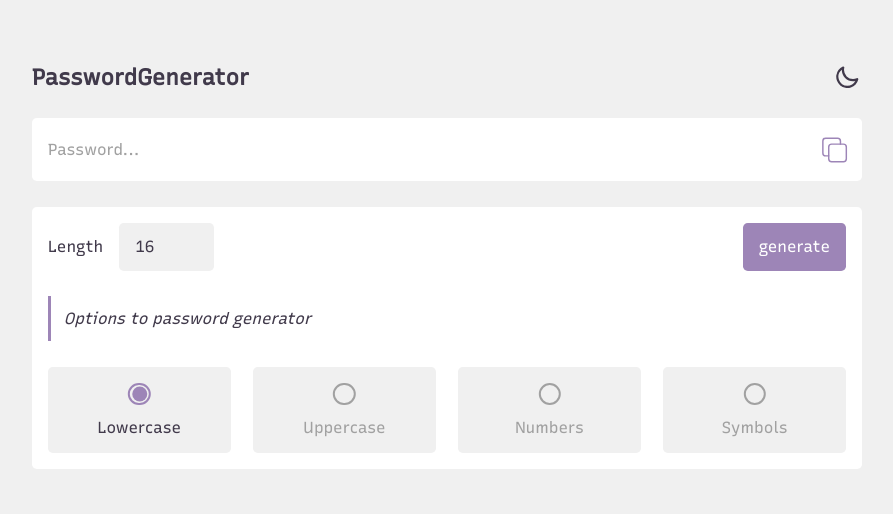
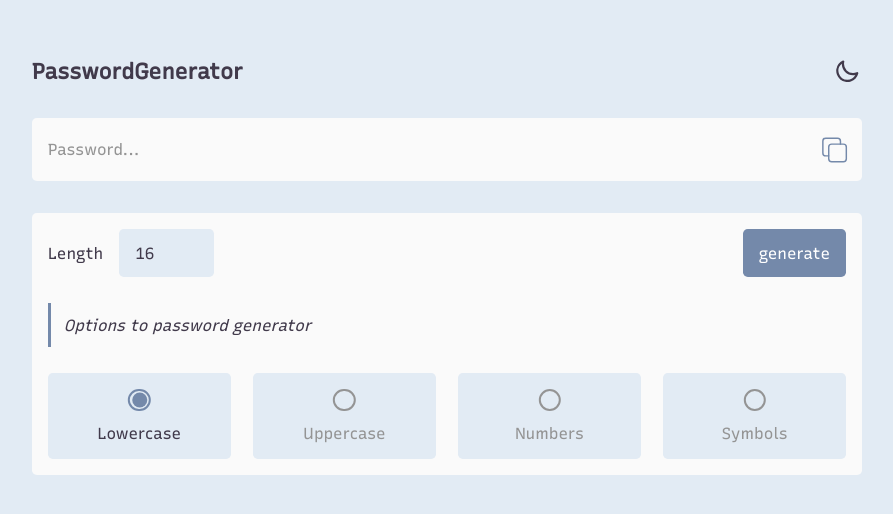
Before and after one commit to wilianch/password-generator, a React (Create React App) app: page / in a window 1280 px wide. Shown: the part 134-648 px from the top of the page, without its empty margins (193-1086 px from the left). Built offline with nearby package versions, Linux system fonts and the light colour scheme.

Commit message:
changes theme to app

```diff
--- a/src/components/Popup/index.jsx
+++ b/src/components/Popup/index.jsx
@@ -1,9 +1,9 @@
 import styles from './index.module.css'
 import { ReactComponent as IconCheck } from 'assets/icons/check.svg'
 
-export default function Popup ({ view }) {
+export default function Popup () {
   return (
-    <div className={`${styles.popup} ${view ? styles.popup_animate : ''}`}>
+    <div className={`${styles.popup}`}>
       <span className={styles.popup_icon}>
         <IconCheck className={styles.popup_icon_svg} />
       </span>
--- a/src/components/Popup/index.module.css
+++ b/src/components/Popup/index.module.css
@@ -11,10 +11,6 @@
   border-radius: var(--border-content);
   left: 50%;
   transform: translateX(-50%);
-  opacity: 0;
-}
-
-.popup_animate {
   animation: 1s view_poput ease;
 }
 
@@ -38,11 +34,11 @@
   height: 1.6rem;
   border-radius: 50%;
   padding: .1rem;
-  background-color: #b9ecce;
+  background-color: #bcf0d2;
 }
 
 .popup_icon_svg {
   width: 100%;
   display: block;
-  fill: #58aa7a;
+  fill: #40a76b;
 }
--- a/src/components/ResultBar/index.jsx
+++ b/src/components/ResultBar/index.jsx
@@ -16,7 +16,7 @@ export default function ResultBar () {
 
   return (
     <>
-      { view && <Popup view={view} /> }
+      { view && <Popup /> }
       <section onClick={copy} className={styles.result}>
         <input
           className={styles.result_input}
--- a/src/styles/global.css
+++ b/src/styles/global.css
@@ -28,21 +28,21 @@
   --font-family:    'Recursive';
   --border-content: .3rem;
   --font-text:      1rem;
-  --font-title:     1.4rem;
+  --font-title:     1.36rem;
 }
 
 .light {
-  --color-primary:       hsl(0, 0%, 94%);
-  --color-primary-light: hsl(0, 0%, 100%);
-  --color-primary-alt:   hsl(269, 26%, 62%);
-  --color-disabled:      hsl(0, 0%, 63%);
+  --color-primary:       hsl(210, 44%, 92%);
+  --color-primary-light: hsl(0, 0%, 98%);
+  --color-primary-alt:   hsl(216, 24%, 56%);
+  --color-disabled:      hsl(0, 0%, 58%);
   --color-text:          hsl(265, 13%, 26%);
 }
 
 .dark {
-  --color-primary:       hsl(0, 0%, 26%);
-  --color-primary-light: hsl(0, 0%, 33%);
-  --color-primary-alt:   hsl(269, 26%, 62%);
+  --color-primary:       hsl(0, 0%, 16%);
+  --color-primary-light: hsl(0, 0%, 22%);
+  --color-primary-alt:   hsl(216, 24%, 56%);
   --color-disabled:      hsl(0, 0%, 63%);
   --color-text:          hsl(0, 0%, 100%);
 }
@@ -53,6 +53,7 @@
 
 body {
   background-color: var(--color-primary);
+  /* background-image: radial-gradient(#FFDD94, #FA897B); */
 }
 
 .main {
@@ -68,5 +69,5 @@ body {
   display: grid;
   width: 90%;
   max-width: 830px;
-  row-gap: 1.6rem;
+  row-gap: 2rem;
 }
```
